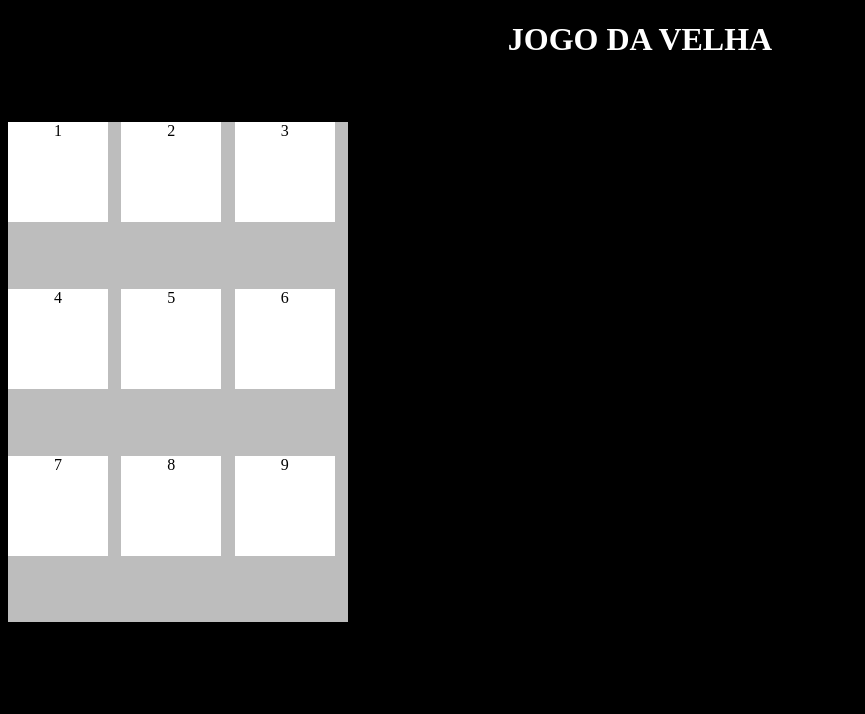
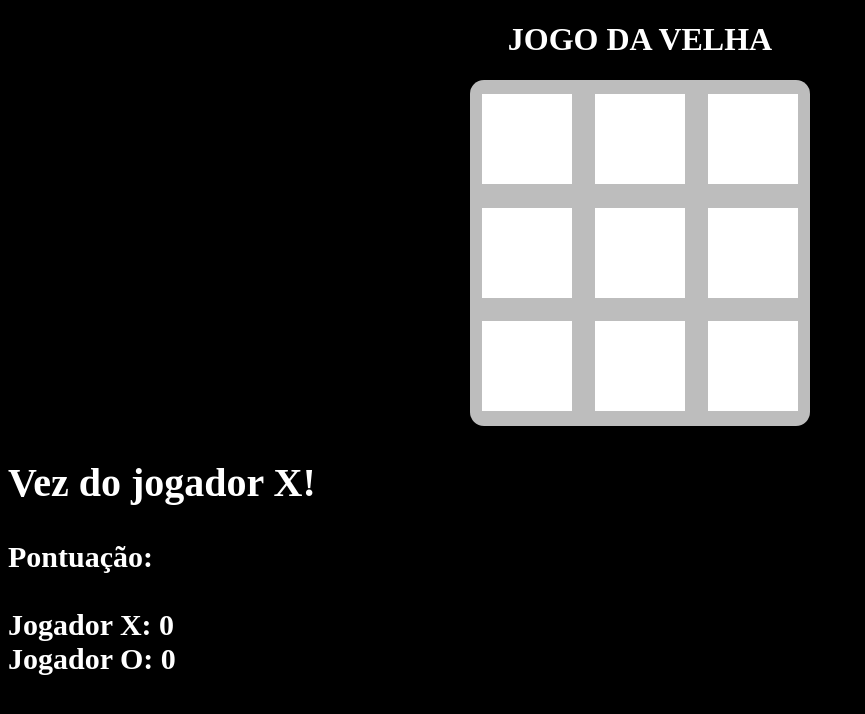
Before and after one commit to WenderG/jogo_da_velha, a plain HTML site: page index.html in a window 1280 px wide. Shown: the whole page, without its empty margins (0-865 px from the left). Drawn offline with Linux system fonts and the light colour scheme.

Commit message:
Finalizando a base visual do jogo

```diff
--- a/index.html
+++ b/index.html
@@ -10,47 +10,81 @@
 <body class="corpo">
     <h1>JOGO DA VELHA</h1>
 
-    <section class="alinhamento">
+    <section>
         <div class="mesa">
-            <div id="areas">
-                1
+            <div class="alinhamento">
+                <div id="areas" class="texto">
+
+                </div>
             </div>
 
-            <div id="areas">
-                2
+            <div class="alinhamento">
+                <div id="areas" class="texto">
+
+                </div>
             </div>
 
-            <div id="areas">
-                3
+            <div class="alinhamento">
+                <div id="areas" class="texto">
+
+                </div>
             </div>
 
-            <div id="areas">
-                4
+            <div class="alinhamento">
+                <div id="areas" class="texto">
+
+                </div>
             </div>
 
-            <div id="areas">
-                5
+            <div class="alinhamento">
+                <div id="areas" class="texto">
+
+                </div>
             </div>
 
-            <div id="areas">
-                6
+            <div class="alinhamento">
+                <div id="areas" class="texto">
+
+                </div>
             </div>
 
-            <div id="areas">
-                7
+            <div class="alinhamento">
+                <div id="areas" class="texto">
+
+                </div>
             </div>
 
-            <div id="areas">
-                8
+            <div class="alinhamento">
+                <div id="areas" class="texto">
+
+                </div>
             </div>
 
-            <div id="areas">
-                9
+            <div class="alinhamento">
+                <div id="areas" class="texto">
+
+                </div>
             </div>
 
         </div>
     </section>
 
+    <section>
+        <div id="turno">
+            <h2>Vez do jogador X!</h2>
+        </div>
+    </section>
+
+    <section>
+        <h3>
+            Pontuação: <br><br>
+            <div id="placar">
+                Jogador X: 0<br>
+                Jogador O: 0
+            </div>
+        </h3>
+    </section>
+
     <script src="main.js"></script>
 </body>
 </html>
--- a/style.css
+++ b/style.css
@@ -2,33 +2,58 @@
     --branco:#ffffff;
     --cinza:#bdbdbd;
     --preto:#000000;
+    --vermelho: #ff0000;
 }
 
 .corpo {
     background-color: var(--preto);
-    text-align: center;
 }
 
 h1 {
     color: var(--branco);
-}
-
-.alinhamento {
-    margin: 4rem 0 0 0;
+    text-align: center;
 }
 
 .mesa {
     background-color: var(--cinza);
+    border-radius: 14px;
     display: grid;
     grid-template-areas: "a b c"
                          "d e f"
                          "g h i";
-    height: 500px;
+    height: 340px;
     width: 340px;
+    margin: auto;
+    padding-top: 0.4em;
 }
 
 #areas {
     background-color: var(--branco);
-    height: 100px;
-    width: 100px;
+    height: 90px;
+    width: 90px;
+    margin: auto;
 }
+
+.texto {
+    color: var(--vermelho);
+    font-size: 80px;
+    text-align: center;
+}
+
+.alinhamento {
+    padding: 0.5em 0 0 0;
+}
+
+h2 {
+    color: var(--branco);
+    font-size: 40px;
+}
+
+h3 {
+    color: var(--branco);
+    font-size: 30px;
+}
+
+#placar {
+    color: var(--branco);
+}
```
